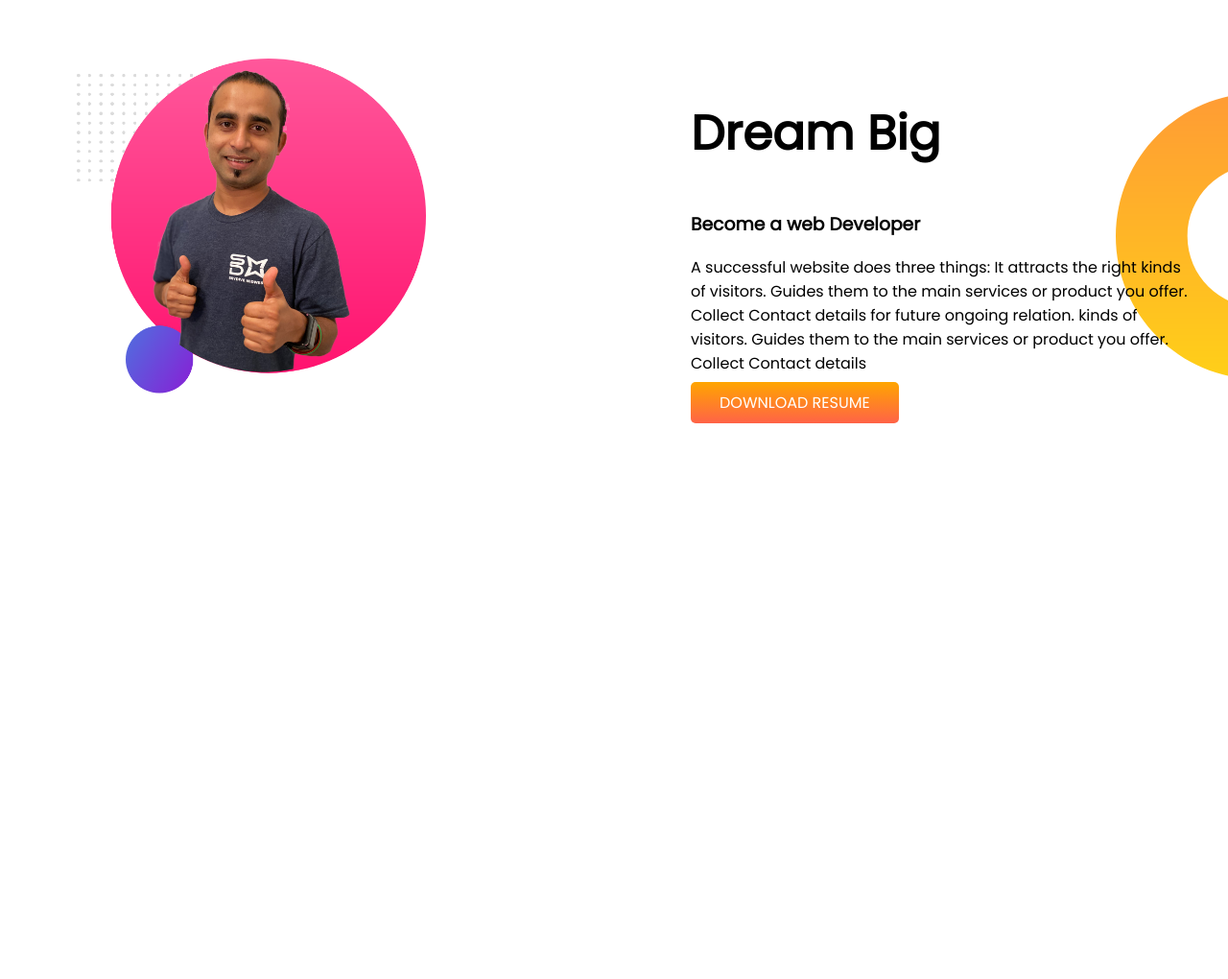
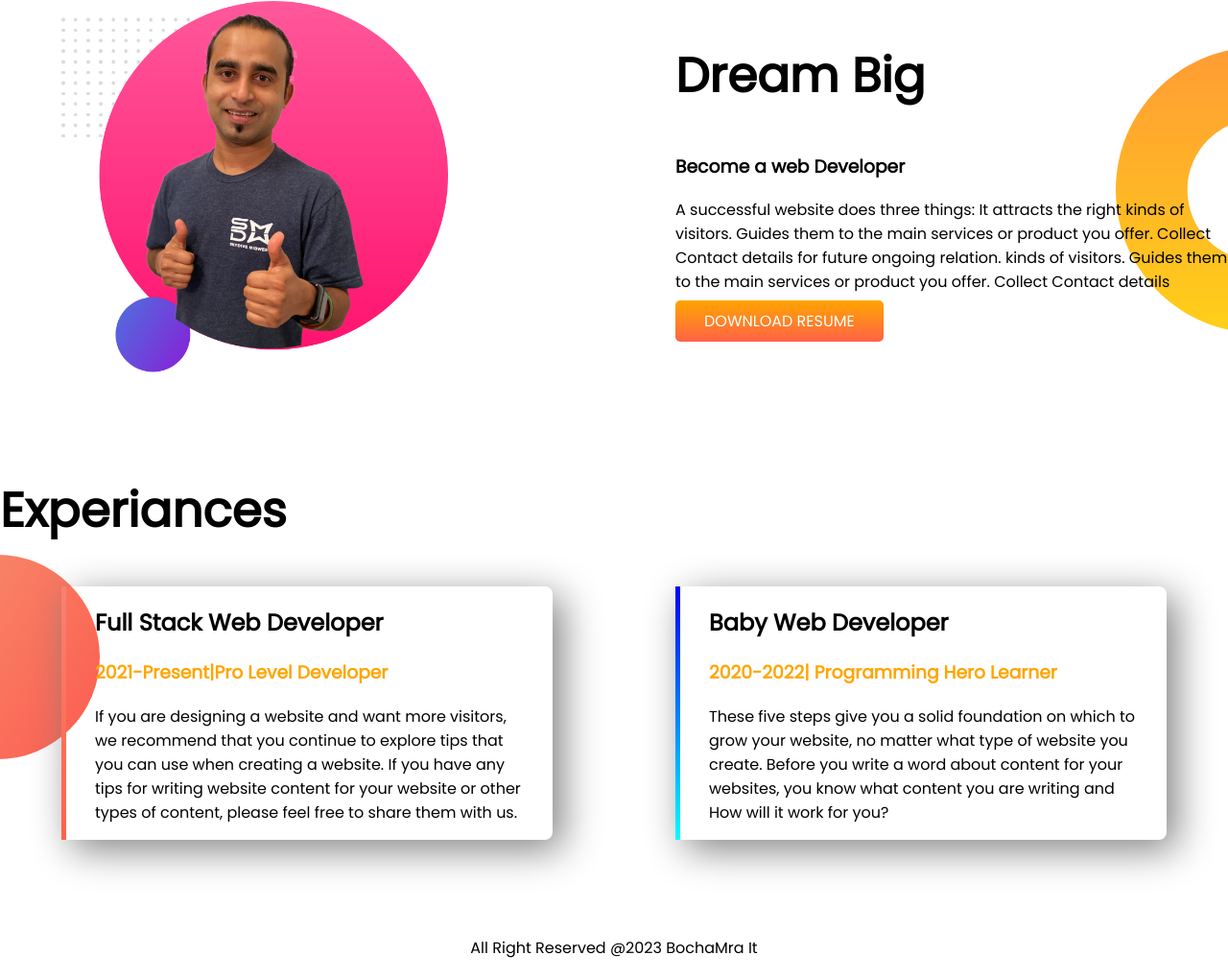
Before and after one commit to tuhinhosen/developer-portfilio, a plain HTML site: page index.html in a window 1280 px wide. Shown: the part 540-1560 px from the top of the page at 96% size. Before the commit the page ends 1092 px from the top, so only its background shows below. Drawn offline with Linux system fonts and the light colour scheme.

Commit message:
complete

```diff
--- a/index.html
+++ b/index.html
@@ -14,7 +14,7 @@
 </head>
 
 <body>
-    <section class="top-banner">
+    <section class="top-banner flexible-contaier">
         <div class="half-width">
             <h1>Welcome To</h1>
             <h1><span class="orange-color">Tuhin Hosen </span> World!</h1>
@@ -33,7 +33,7 @@
         </div>
 
     </section>
-    <section class="dream-big">
+    <section class="dream-big flexible-contaier">
         <div class="half-width">
             <img src="image/jhankar2.png" alt="">
         </div>
@@ -49,7 +49,32 @@
             <a class="link-target" target="_blank" href="www.google.com">DOWNLOAD RESUME</a>
         </div>
     </section>
+    <section class="experiances-area">
+        <h1>Experiances</h1>
+        <div class="flexible-contaier">
+            <div class="experiance-item " id="border-color">
+                <h2>Full Stack Web Developer</h2>
+                <h3 class="orange-color">2021-Present|Pro Level Developer</h3>
+                <p>If you are designing a website and want more visitors, we recommend that you continue to explore
+                    tips
+                    that you can use when creating a website. If you have any tips for writing website content for
+                    your
+                    website or other types of content, please feel free to share them with us.</p>
+            </div>
+            <div id="baby-web-develop" class="experiance-item">
+                <h2>Baby Web Developer</h2>
+                <h3 class="orange-color">2020-2022| Programming Hero Learner</h3>
+                <p>These five steps give you a solid foundation on which to grow your website, no matter what type of
+                    website you create. Before you write a word about content for your websites, you know what content
+                    you
+                    are writing and How will it work for you?
+                </p>
+            </div>
+        </div>
 
+
+    </section>
+    <footer class="footer-text">All Right Reserved @2023 BochaMra It</footer>
 
 </body>
 
--- a/style.css
+++ b/style.css
@@ -15,12 +15,12 @@ h1 {
 
 .half-width {
     width: 50%;
-    margin-left: 40px;
-    padding: 20px 40px;
+    padding-left: 5%;
+
 
 }
 
-section {
+.flexible-contaier {
     display: flex;
     margin-bottom: 100px;
 
@@ -49,3 +49,38 @@ section {
     background-position: right;
 
 }
+
+.experiances-area {
+    background-image: url(image/exp-bg.png);
+    background-repeat: no-repeat;
+    background-position: left;
+}
+
+.experiance-item {
+    width: 40%;
+    margin-left: 5%;
+    margin-right: 5%;
+    padding-left: 30px;
+    padding-right: 30px;
+    box-shadow: 10px 10px 40px gray;
+    border-radius: 8px;
+
+
+}
+
+#baby-web-develop {
+    border-left: 5px solid;
+    border-image: linear-gradient(blue, cyan);
+    border-image-slice: 1;
+}
+
+#border-color {
+    border-left: 5px solid;
+    border-image: linear-gradient(salmon, tomato);
+    border-image-slice: 1;
+}
+
+.footer-text {
+    text-align: center;
+    margin-bottom: 20px;
+}
```
